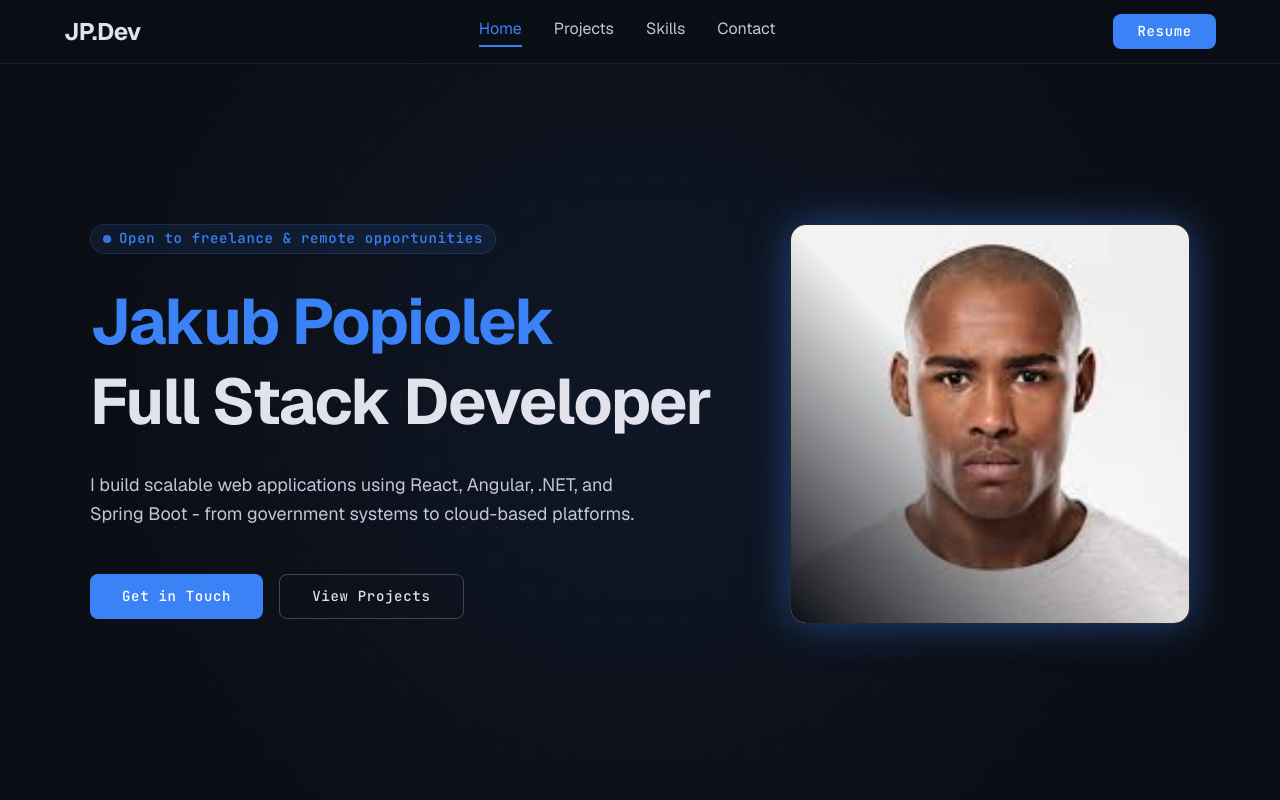
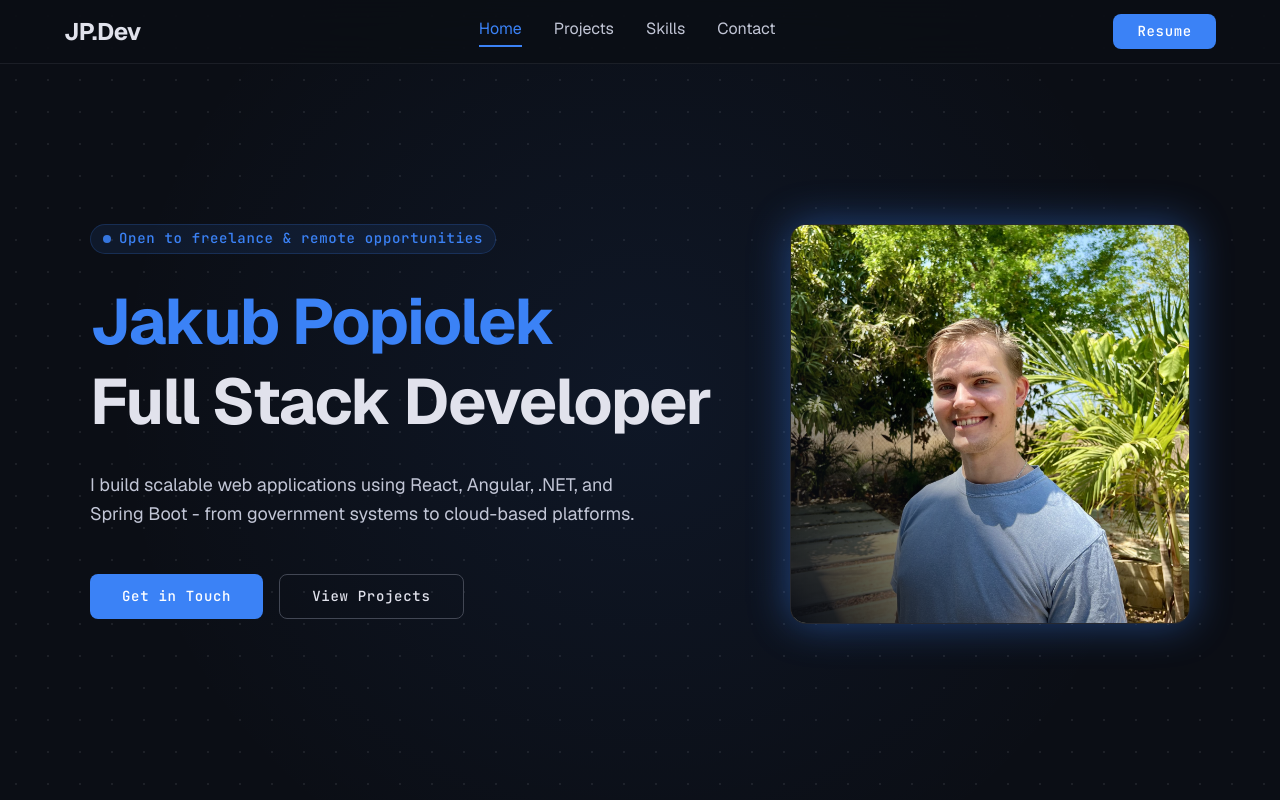
Before and after one commit to jakePop20/jp-portfolio, a Next.js app: page / in a window 1280 px wide. Shown: the top 800 px of the page. Built offline with nearby package versions, Linux system fonts and the light colour scheme.

Commit message:
profile pic

```diff
--- a/app/page.tsx
+++ b/app/page.tsx
@@ -28,7 +28,7 @@ function IconLinkedIn({ className }: { className?: string }) {
   );
 }
 
-const HERO_PORTRAIT = "/face.jpg";
+const HERO_PORTRAIT = "/profile_pic.jpeg";
 
 const projects = [
   {
```
Also changed, not shown: public/face.jpg (deleted), public/profile_pic.jpeg (added).
